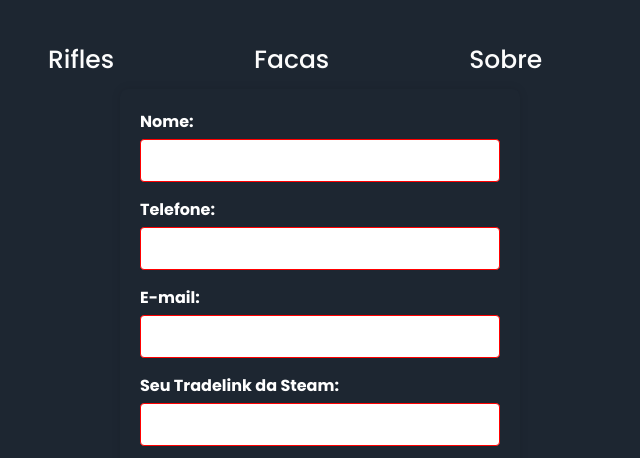
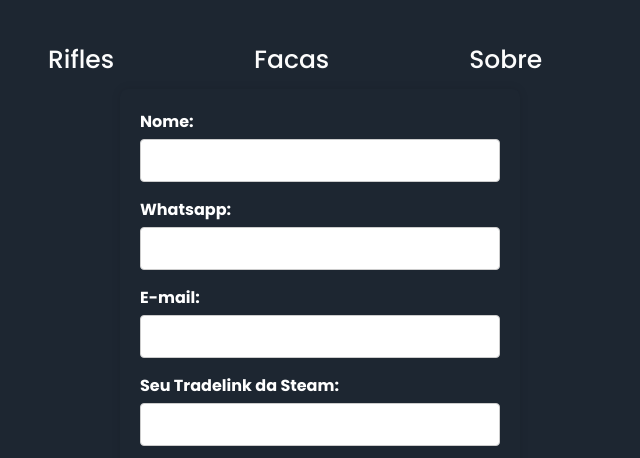
Before and after one commit to fellipealvess/csstore, a plain HTML site: page encomendar.html in a window 1280 px wide. Shown: the top 458 px of the page, 320-960 px from the left. Drawn offline with nearby package versions, Linux system fonts and the light colour scheme.

Commit message:
ajustes finais

```diff
--- a/encomendar.html
+++ b/encomendar.html
@@ -36,7 +36,7 @@
             <input type="text" id="nome" name="nome" maxlength="50" minlength="2" required>
         </div>
         <div>
-            <label for="telefone">Telefone:</label>
+            <label for="telefone">Whatsapp:</label>
             <input type="tel" id="telefone" name="telefone" maxlength="11" minlength="11" pattern="[0-9]*" required>
         </div>
         <div>
--- a/style.css
+++ b/style.css
@@ -182,14 +182,6 @@ textarea {
     resize: vertical;
 }
 
-input:invalid{
-    border-color: red;
-}
-
-input:valid{
-    border-color: green;
-}
-
 input[type="submit"] {
     background-color: #1d2631;
     color: #fff;
```
